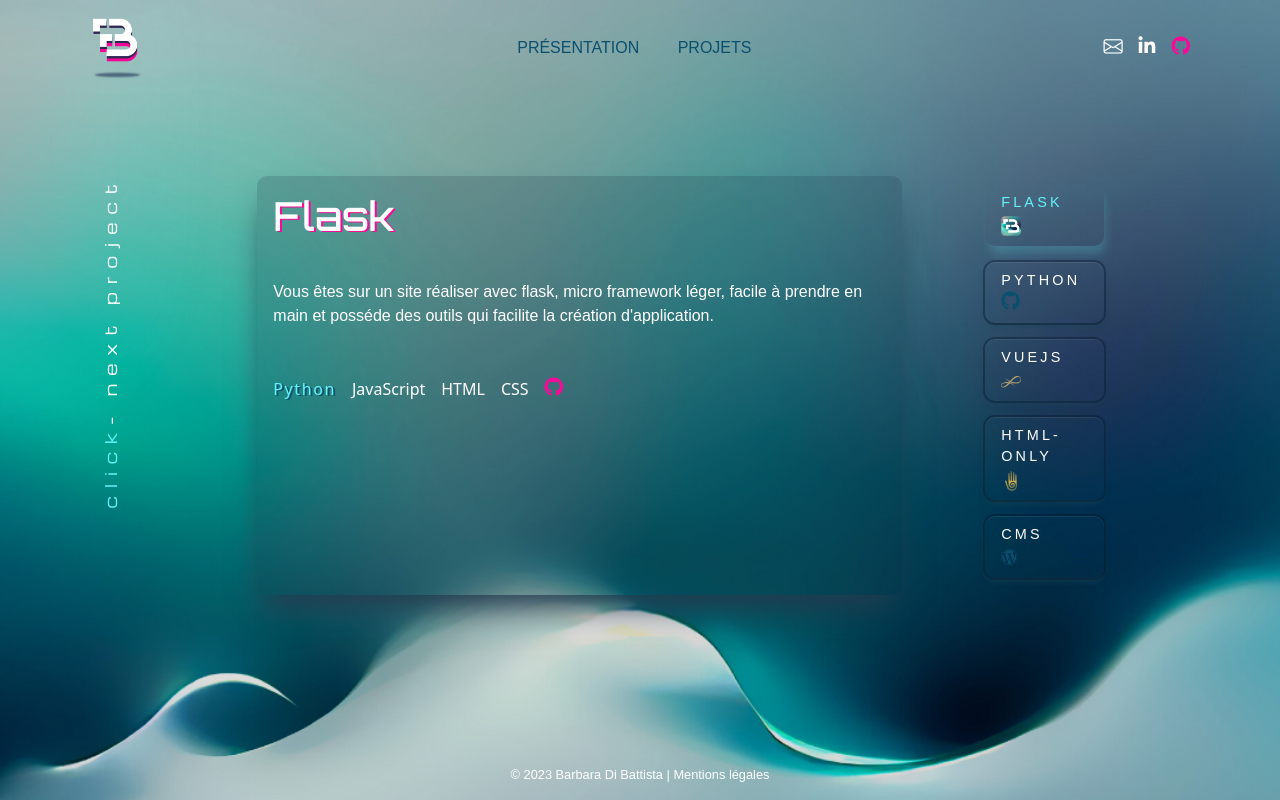
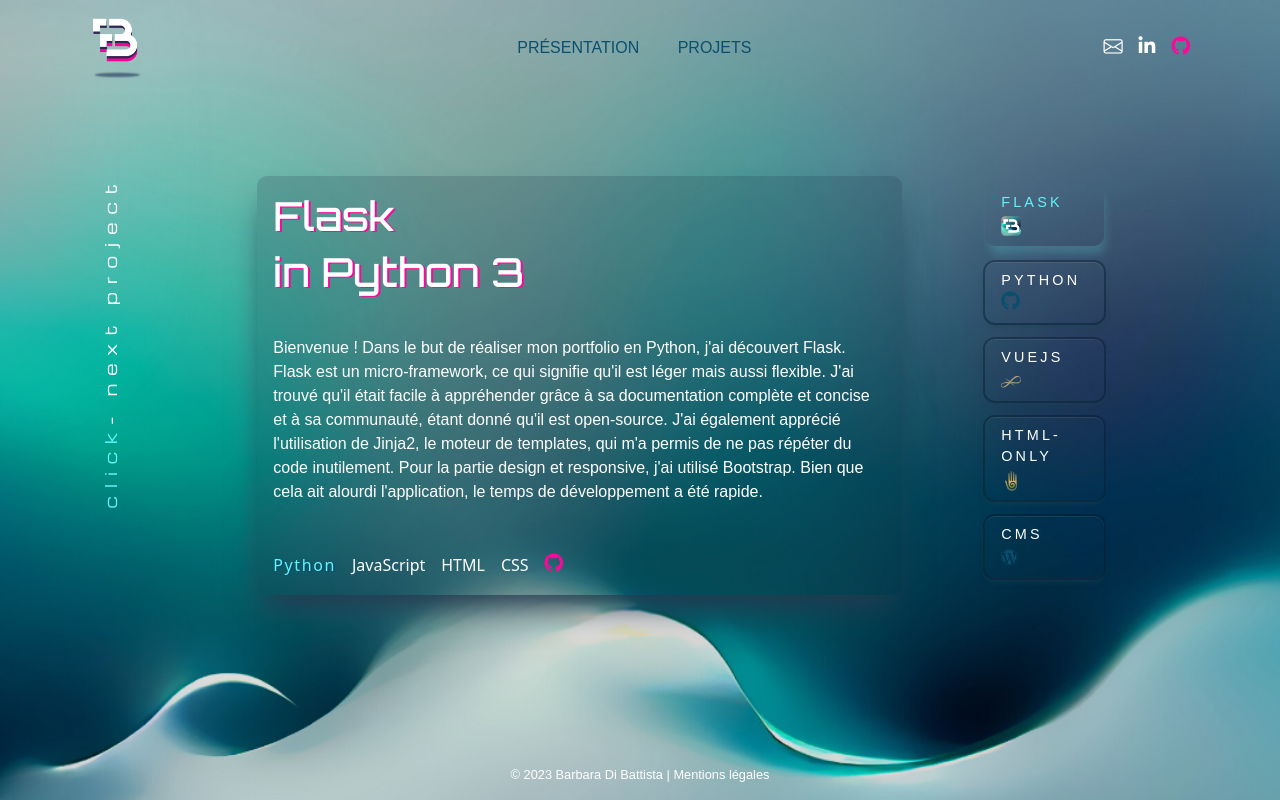
Before and after one commit to dibattista/di-battista-barbara-public, a Flask app: page /projets in a window 1280 px wide. Run offline with Flask 3, Linux system fonts and the light colour scheme; some libraries are stand-ins or nearby versions; some web fonts are replaced.

Commit message:
correction des texte avec chatgpt

```diff
--- a/templates/projets.html
+++ b/templates/projets.html
@@ -102,8 +102,12 @@
                 <div class="tab-content" id="projectTabContent">
                   <div class="tab-pane fade show active" id="content-link1" role="tabpanel" aria-labelledby="content-link1-tab">
                     <h1 class="h1-projet">Flask</h1>
+                    <h1 class="h1-projet">in Python 3</h1>
                     <div class="row space-row-2"></div>
-                    <p>Vous êtes sur un site réaliser avec flask, micro framework léger, facile à prendre en main et posséde des outils qui facilite la création d'application.</p>
+                    <p>Bienvenue !
+                      Dans le but de réaliser mon portfolio en Python, j'ai découvert Flask. Flask est un micro-framework, ce qui signifie qu'il est léger mais aussi flexible. J'ai trouvé qu'il était facile à appréhender grâce à sa documentation complète et concise et à sa communauté, étant donné qu'il est open-source. J'ai également apprécié l'utilisation de Jinja2, le moteur de templates, qui m'a permis de ne pas répéter du code inutilement.
+                      Pour la partie design et responsive, j'ai utilisé Bootstrap. Bien que cela ait alourdi l'application, le temps de développement a été rapide.
+                      </p>
                     <div class="row space-row-2"></div>
                     <ul class="d-flex justify-content align-items-center">
                       <li class="pe-3"><span class="div-span-strength-color">Python</span></li>
@@ -141,9 +145,10 @@
                     <h1 class="h1-projet">INNOVATION
                     </h1>
                     <div class="row space-row-2"></div>
-                    <P class="p-projet">Infinity Innovation est une entreprise internationale qui vend des produits aux professionnels. Dans ce contexte, j'ai participé à la refonte du site internet en collaboration avec un designer.
+                    <P class="p-projet">Infinity Innovation est une entreprise internationale qui créer et vend des piscines aux professionnels. Dans ce contexte et afin d'assurer une communication transparente et régulière avec la cliente et le designer, j'ai mis en place une méthodologie de gestion de projet agile pour la refonte du site vitrine.
                     </P>
-                    <p>Le principal défi de ce projet résidait dans la gestion de projet. La cliente avait des attentes élevées en termes de qualité, à la hauteur de la qualité de ses produits haut de gamme. Pour répondre à ces exigences, j'ai mis en place une méthodologie de gestion de projet agile afin d'assurer une communication transparente et régulière avec la cliente. </p>
+                    <p>J’ai choisi VueJs pour ce projet car il est léger et permet d’avoir un chargement d’image rapide. Il est également facile à prendre en main et donc à maintenir. J’ai du utiliser NuxtJs pour optimiser le référencement.
+                    </p>
                     <!-- <div class="row space-row-2"></div> -->
                     <ul class="d-flex justify-content align-items-center">
                       <li class="pe-3"><span class="div-span-strength-color">VueJs - NuxtJs</span></li>
@@ -181,8 +186,7 @@
                     <h1 class="h1-projet">Projets</h1>
                     <h1 class="h1-projet">CMS</h1>
                     <div class="row space-row-2"></div>
-                    <p>A l'écoute de mes clients et de leurs attentes en thermes de temps et budjets, le CMS Wordpress est un outil qui à permis à mon auto-entreprise de répondre à une demande.</p>
-                    <p>A la recherche d'une vision globale du monde l'informatique et des demandes clients, je resort enriché de cette expérience.</p>
+                    <p>WordPress m'a permis de répondre efficacement aux demandes de mes clients en termes de temps et de budget. L'utilisation de ce CMS m'a également permis d'acquérir une vision globale du monde de l'informatique et des exigences des clients. J'ai découvert les avantages des CMS tels que la possibilité de modifier des designs préréaliser, la facilité de maintenance du contenu par le client, et la disponibilité de plug-ins offrant des outils adaptés à des besoins spécifiques.</p>
                     <div class="row">
                       <div class="col-6" class="pe-3">
                         <a href="https://univers-pods.com/" target="_blank">Univers-Pods
```
